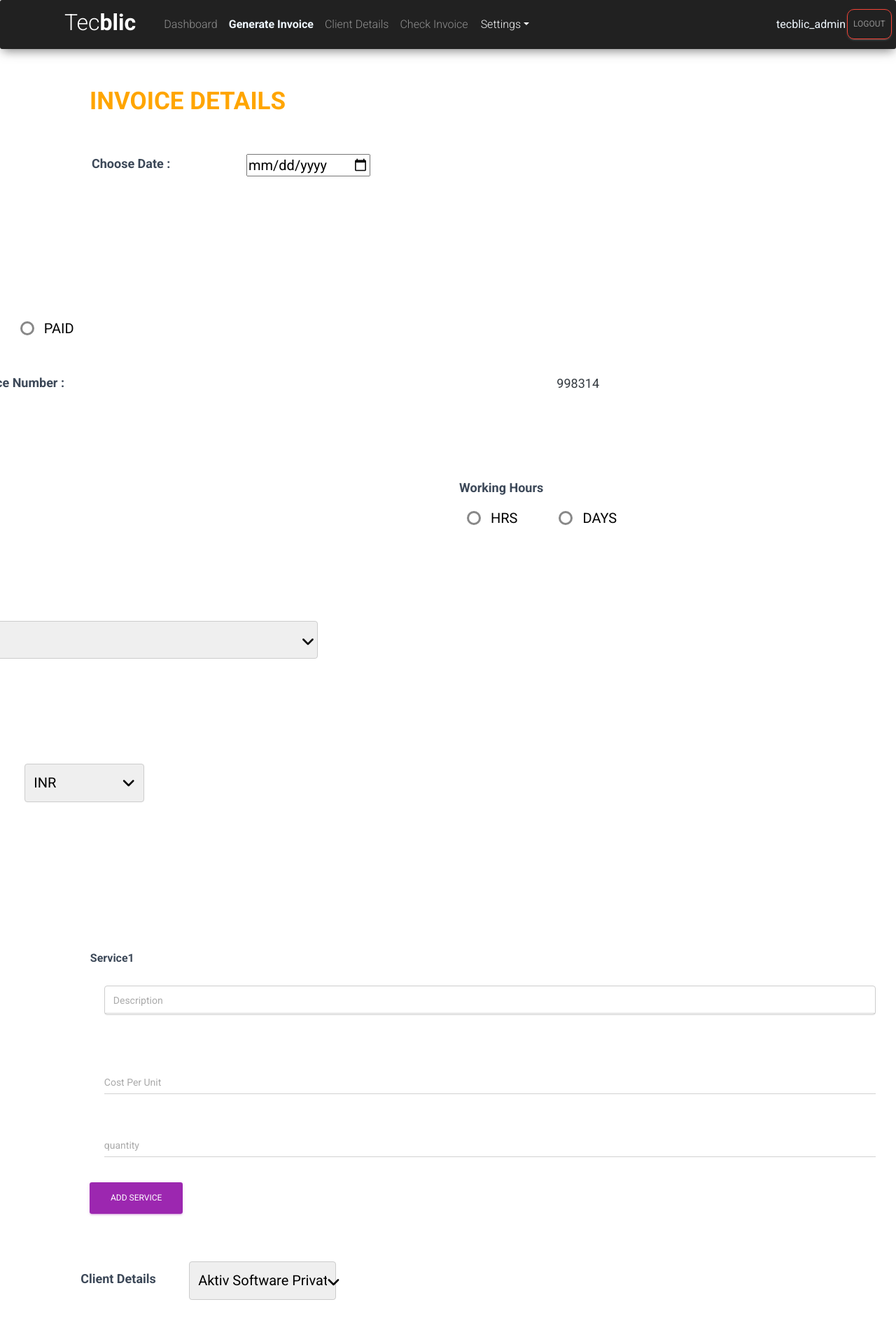
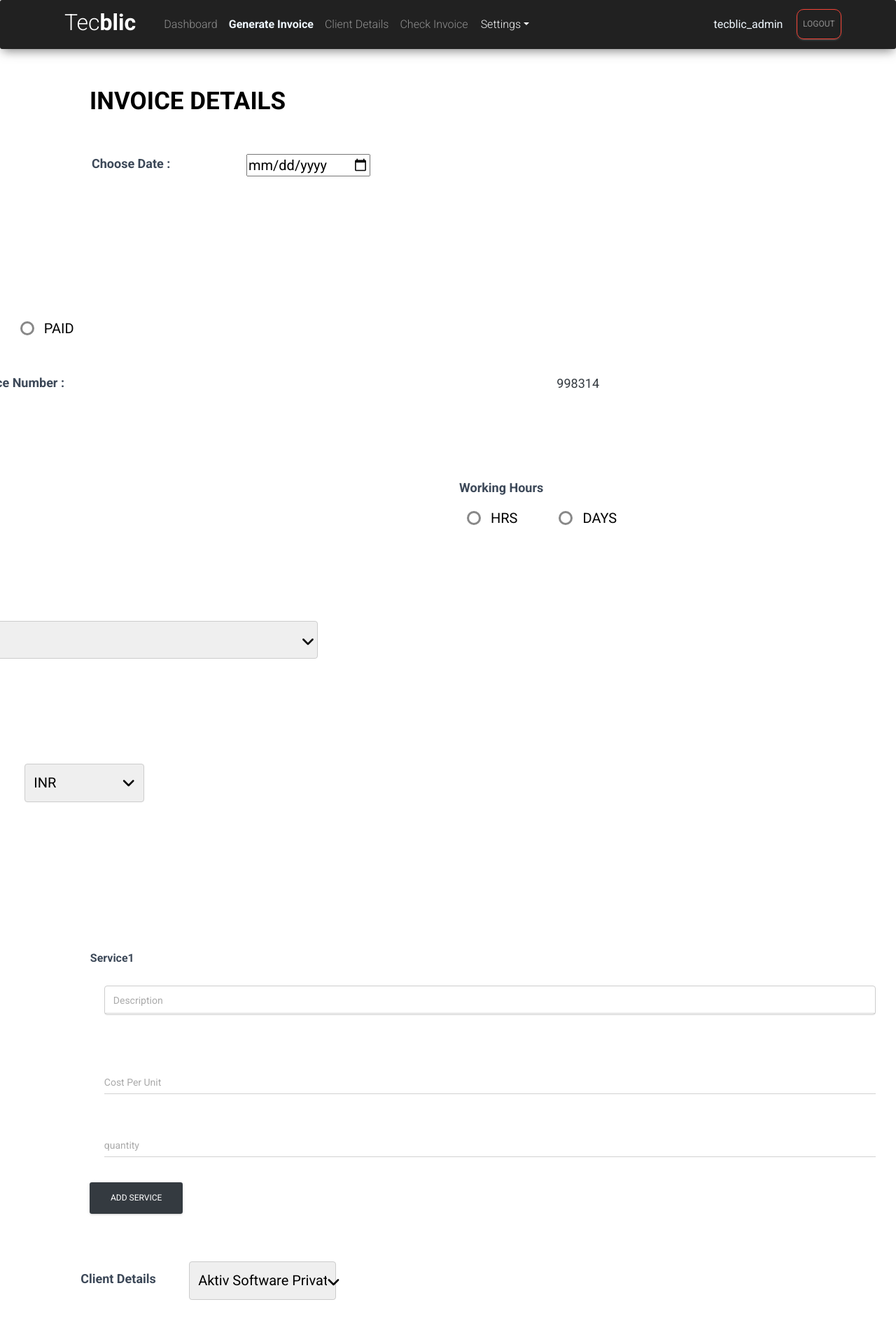
Before and after one commit to priyank-tecblic/tecblic-invoice-portal, a Django app: page /invoice/ in a window 1280 px wide; the page is wider, and only the part inside the window is pictured. Shown: the top 1920 px of that part at 70% size. Run offline with Django 3.2, Linux system fonts and the light colour scheme; a user stored in the database is signed in; data comes from the database, SQL or seed files in the repository; some libraries are stand-ins or nearby versions.

Commit message:
Edit color black to button

```diff
--- a/tecblicapp/templates/tecblicapp/check_invoice_status_demo.html
+++ b/tecblicapp/templates/tecblicapp/check_invoice_status_demo.html
@@ -62,8 +62,8 @@
 
     {% endblock %}
     <form action="shelve" style="position: absolute;left: 1%;">
-    <button id="details" disabled class="btn bg-light text-dark btn-sm"  style="z-index: 3;position: relative;bottom: -20px;left: 0.9%;">unarchive </button>
-        <button type="submit" id="addclient"  class="btn bg-dark btn-sm" style="z-index: 3;position: relative;bottom: -20px;left: 1%">archive</button>
+    <button id="details" class="btn btn-dark bg-dark text-light btn-sm"  style="z-index: 3;position: relative;bottom: -20px;left: 0.9%;height: 40px;">unarchive </button>
+        <button type="submit" id="addclient"  class="btn bg-dark btn-sm" style="z-index: 3;position: relative;bottom: -20px;left: 1%; height: 40px;">archive</button>
     </form>
 
   <br>
--- a/tecblicapp/templates/tecblicapp/home_page.html
+++ b/tecblicapp/templates/tecblicapp/home_page.html
@@ -258,7 +258,7 @@ border: solid 2px #0066cc;
     </style>
 
     <!-- HTML Code -->
-    <marquee class="GeneratedMarquee" direction="left" scrollamount="6" behavior="scroll">Welcome to the Tecblic Dashboard</marquee>
+    {% comment %} <marquee class="GeneratedMarquee" direction="left" scrollamount="6" behavior="scroll">Welcome to the Tecblic Dashboard</marquee>
     <div class="row">
         <div class="col" style="bottom: 10%; left: 48px;">
             <h1 style="font-size: 72px;
@@ -280,7 +280,7 @@ border: solid 2px #0066cc;
           </div>
           </div>
         </div>
-    </div>
+    </div> {% endcomment %}
 
 
 
--- a/tecblicapp/templates/tecblicapp/invoice.html
+++ b/tecblicapp/templates/tecblicapp/invoice.html
@@ -216,7 +216,7 @@ input[type="radio"]:checked~.value {
 <input type="hidden" name="payment_method" value="----">
 <br>
 {% csrf_token %}
-<h4 class="text-sm-left text-orange " style="font-weight:bold;margin-bottom:5%;font-size: 35px;font-weight: 800; margin-left: 8rem; color: orange;">INVOICE DETAILS </h4>
+<h4 class="text-sm-left text-orange " style="font-weight:bold;margin-bottom:5%;font-size: 35px;font-weight: 800; margin-left: 8rem; color: black;">INVOICE DETAILS </h4>
 
 <br>
 <div class="row" style="margin-left: 5rem; margin-right: 5rem;">
@@ -344,7 +344,7 @@ right: 25.5rem;
 </div>
 </div>
 </div>
-<button type="submit" class="btn btn-primary text-right my-2" style="margin-left: 10%;height:45px;" id="btn">Add Service</button>
+<button type="submit" class="btn btn-dark bg-dark text-right my-2" style="margin-left: 10%;height:45px;" id="btn">Add Service</button>
 
 
 <div class="row" style="margin-left: 2%;">
@@ -432,7 +432,7 @@ left: 200px;" class="fa fa-solid fa-angle-down"></i>
 <label>{{invoices.t_5}}</label>
 </div>
 </div>
-<input type="submit" value="Generate PDF" class="btn btn-bg-success my-4" style="position: relative;
+<input type="submit" value="Generate PDF" class="btn btn-dark bg-dark my-4" style="position: relative;
 bottom: 26px;
 right: 48%;"/>
 <br>
--- a/tecblicapp/templates/tecblicapp/invoice_edit_form.html
+++ b/tecblicapp/templates/tecblicapp/invoice_edit_form.html
@@ -321,7 +321,7 @@ width: 103%;">
         </div>
     </div>
     {% endfor %}<br>
-    <input type="submit" value="SUBMIT" class="ml-3 btn btn-dark bg-dark" style="position: relative;left: 39%;border-radius:40px;">
+    <input type="submit" value="SUBMIT" class="ml-3 btn btn-dark bg-dark" style="position: relative;left: 42rem;border-radius:40px;">
     <br><br>
 </div>
 </form>
--- a/tecblicapp/templates/tecblicapp/navbar.html
+++ b/tecblicapp/templates/tecblicapp/navbar.html
@@ -50,8 +50,8 @@
           </div>
           </li>
       </ul>
-      <span class="nav-item nav-link" style="font-weight: bolder;position:absolute;right:5%;color: aliceblue;" id="s1"> {{request.user}} </span>
-      <a class="nav-item nav-link btn btn-outline-danger" style="border-radius: 10px;position:absolute;right:5px;" href="{% url 'logout' %}">Logout</a>
+      <span class="nav-item nav-link" style="font-weight: bolder;position:absolute;right:12%;color: aliceblue;" id="s1"> {{request.user}} </span>
+      <a class="nav-item nav-link btn btn-outline-danger" style="border-radius: 10px;position:absolute;right:6%;" href="{% url 'logout' %}">Logout</a>
     </div>
   </div>
 </nav>
```
Also changed, not shown: tecblicapp/templates/tecblicapp/add_client.html (+6 -6 lines).
